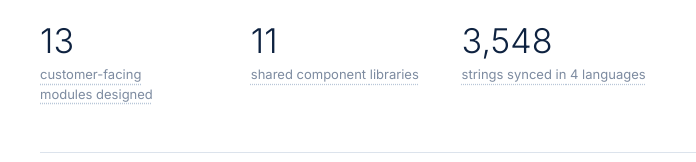
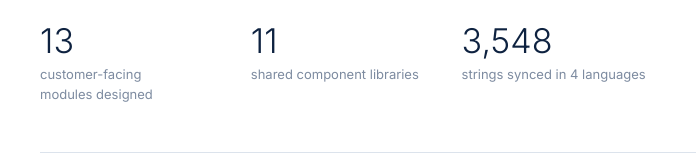
Before and after one commit to 0301kenny/0301kenny.github.io, an Astro site: page /en/work/booking/ in a window 1280 px wide. Shown: the part 859-1021 px from the top of the page, 44-740 px from the left. Built offline with nearby package versions, Linux system fonts and the light colour scheme; Astro itself is replaced by a stand-in of ours.

Commit message:
Remove dotted underline from case KPI labels
Co-Authored-By: Claude Opus 5.5 <noreply@anthropic.com>

```diff
--- a/src/styles/case.css
+++ b/src/styles/case.css
@@ -170,7 +170,6 @@
   /* 數字說明 tooltip */
   .kpi { position: relative; outline: none; }
   .kpi.has-tip { cursor: help; }
-  .kpi .kpi-label { text-decoration: underline dotted #B8C6D8; text-underline-offset: 4px; }
   .kpis .kpi-tip { position: absolute; top: calc(100% + 10px); left: 0; z-index: 30; width: 300px; padding: 14px 16px; background: #fff; color: var(--ink); border: 1px solid #E3EDF8; border-radius: 10px; box-shadow: 0 12px 28px -16px rgba(14,34,64,.35); font-size: 15px; line-height: 1.7; text-align: left; opacity: 0; visibility: hidden; transform: translateY(-4px); transition: opacity .15s ease, transform .15s ease, visibility .15s; pointer-events: none; }
   .kpis .kpi:nth-child(2) .kpi-tip { left: 50%; transform: translate(-50%, -4px); }
   .kpis .kpi:nth-child(3) .kpi-tip { left: auto; right: 0; }
```
